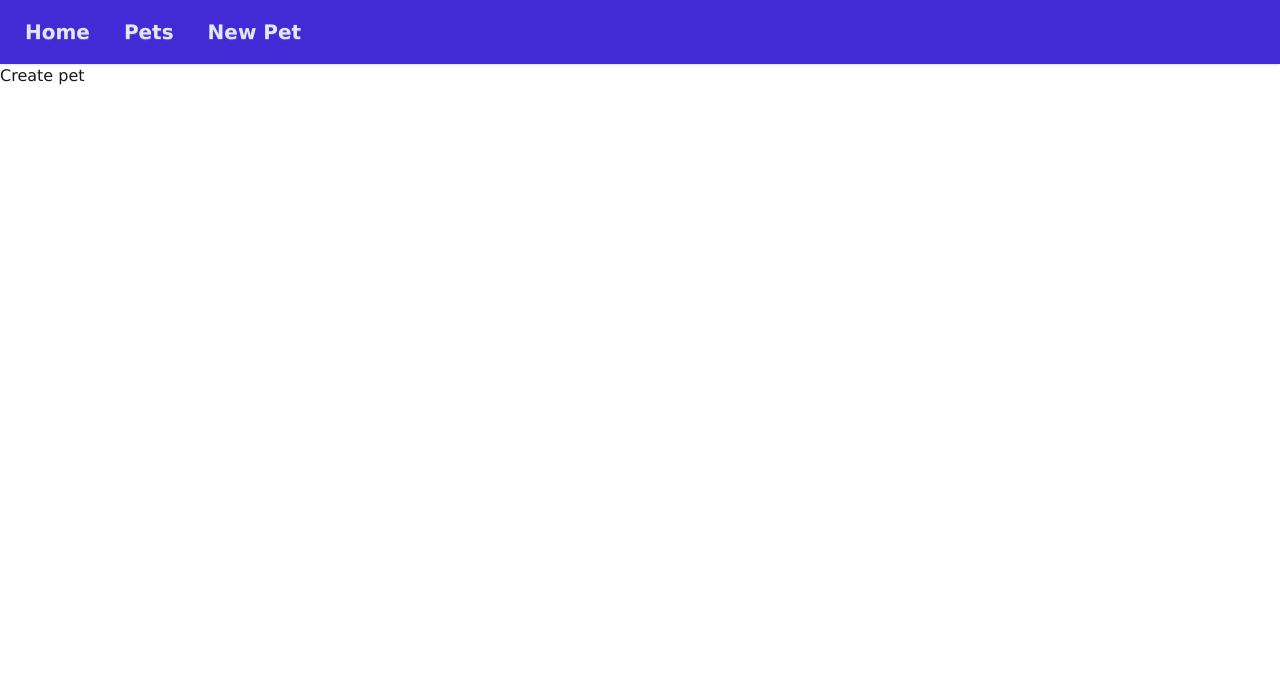
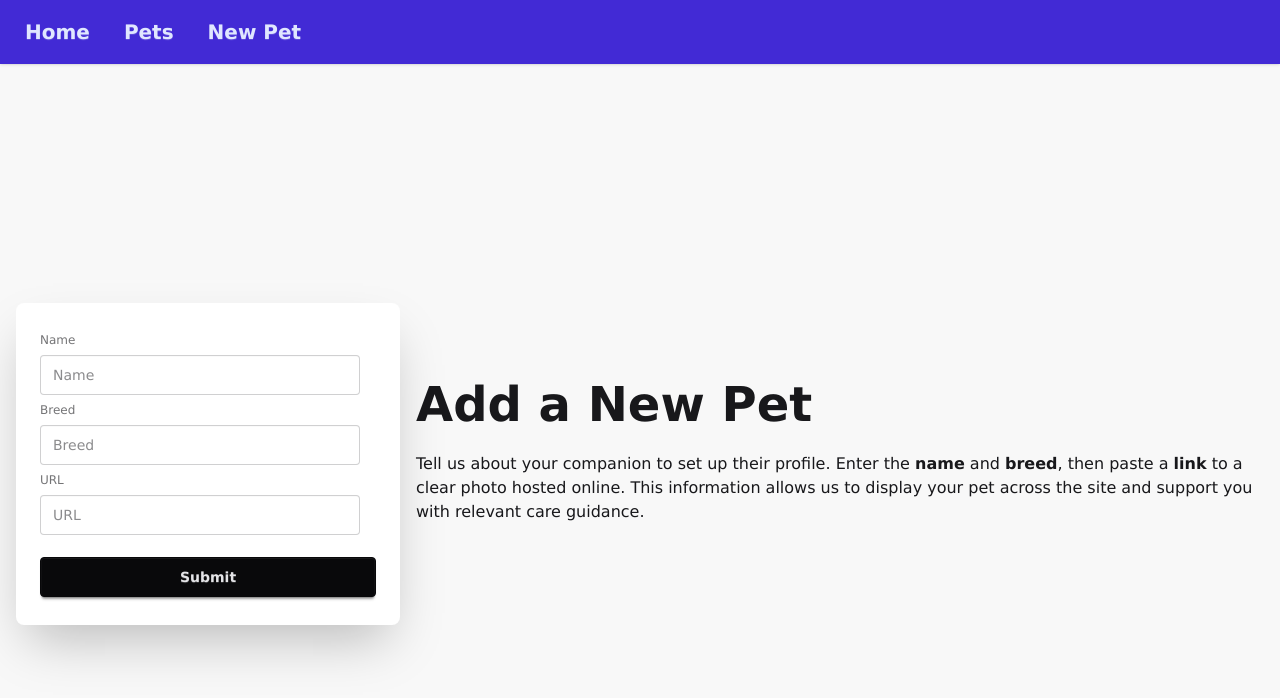
Before and after one commit to casfro01/petshop, a React (Vite) app: page /pet/form/create in a window 1280 px wide. Shown: the top 698 px of the page. Built offline with nearby package versions, Linux system fonts and the light colour scheme; no server answers.

Commit message:
added create pet form

```diff
--- a/src/App.tsx
+++ b/src/App.tsx
@@ -5,6 +5,7 @@ import PetDetails from "./PetDetails.tsx";
 import MainPage from "./MainPage.tsx";
 import PetOverview from "./PetOverview.tsx";
 import {useFetchInitialData} from "./fetchInitialData.tsx";
+import PetForm from "./PetForm.tsx";
 
 function App() {
     useFetchInitialData()
@@ -30,7 +31,7 @@ function App() {
                     },
                     { // pet form for filling out information about a pet - create one or edit one
                         path: "/pet/form/create",
-                        element: <p>Create pet</p>
+                        element: <PetForm/>
                     },
                     { // pet form for filling out information about a pet - create one or edit one
                         path: "/pet/form/:petID/edit",
--- /dev/null
+++ b/src/PetForm.tsx
@@ -0,0 +1,27 @@
+export default function PetForm(){
+    return <>
+        <div className="hero bg-base-200 min-h-screen">
+            <div className="hero-content flex-col lg:flex-row-reverse">
+                <div className="text-center lg:text-left">
+                    <h1 className="text-5xl font-bold">Add a New Pet</h1>
+                    <p className="py-6">
+                        Tell us about your companion to set up their profile. Enter the <b>name</b> and <b>breed</b>, then paste a <b>link</b> to a clear photo hosted online. This information allows us to display your pet across the site and support you with relevant care guidance.
+                    </p>
+                </div>
+                <div className="card bg-base-100 w-full max-w-sm shrink-0 shadow-2xl">
+                    <div className="card-body">
+                        <fieldset className="fieldset">
+                            <label className="label">Name</label>
+                            <input className="input" placeholder="Name" />
+                            <label className="label">Breed</label>
+                            <input className="input" placeholder="Breed" />
+                            <label className="label">URL</label>
+                            <input className="input" placeholder="URL" />
+                            <button className="btn btn-neutral mt-4">Submit</button>
+                        </fieldset>
+                    </div>
+                </div>
+            </div>
+        </div>
+    </>
+}
```
